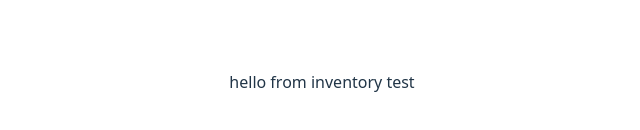
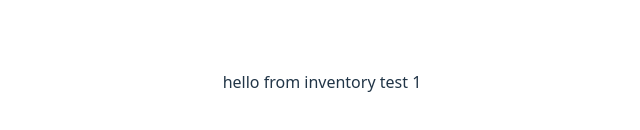
Before and after one commit to MohamedRagheb/cicd-inventory, a React (Vite) app: page / in a window 1280 px wide. Shown: the part 318-448 px from the top of the page, without its empty margins (318-958 px from the left). Built offline with nearby package versions, Linux system fonts and the light colour scheme.

Commit message:
Update App.tsx

```diff
--- a/src/App.tsx
+++ b/src/App.tsx
@@ -1,7 +1,7 @@
 import "./App.css";
 
 function App() {
-  return <div>hello from inventory test</div>;
+  return <div>hello from inventory test {2 - 1}</div>;
 }
 
 export default App;
```
